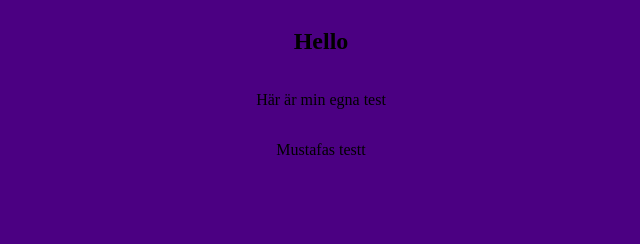
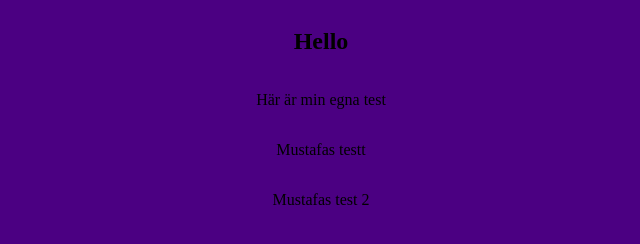
Before and after one commit to DocSeattle/teaching-github, a plain HTML site: page index.html in a window 1280 px wide. Shown: the whole page, without its empty margins (327-967 px from the left). Drawn offline with Linux system fonts and the light colour scheme.

Commit message:
la till p

```diff
--- a/index.html
+++ b/index.html
@@ -9,5 +9,6 @@
     <h2>Hello</h2>
     <p>Här är min egna test</p>
     <p>Mustafas testt</p>
+    <p> Mustafas test 2</p>
 </body>
 </html>
```
